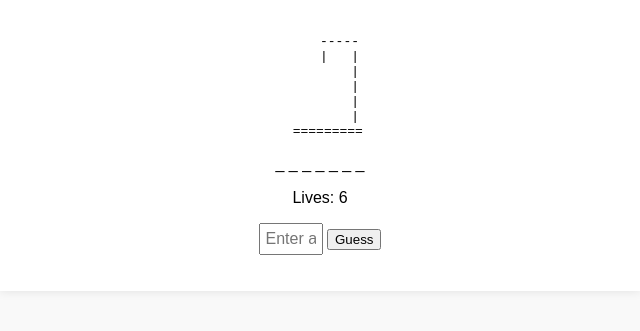
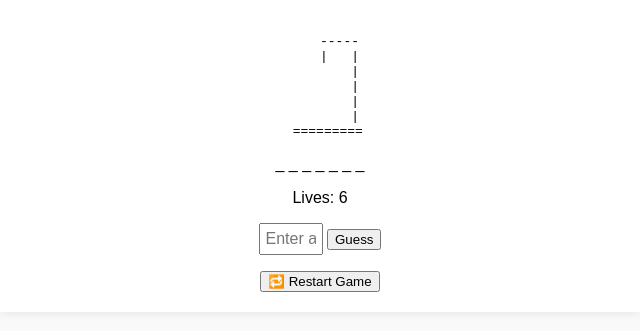
Before and after one commit to mastergreyhat/100DaysOfPython, a plain HTML site: page docs/index.html in a window 1280 px wide. Shown: the part 131-462 px from the top of the page, without its empty margins (320-960 px from the left). Drawn offline with Linux system fonts and the light colour scheme.

Commit message:
Update index.html

```diff
--- a/docs/index.html
+++ b/docs/index.html
@@ -15,6 +15,7 @@
     <input type="text" id="guess-input" maxlength="1" placeholder="Enter a letter" />
     <button onclick="makeGuess()">Guess</button>
     <p id="message"></p>
+    <button onclick="restartGame()">🔁 Restart Game</button>
   </div>
   <script src="script.js"></script>
 </body>
```
